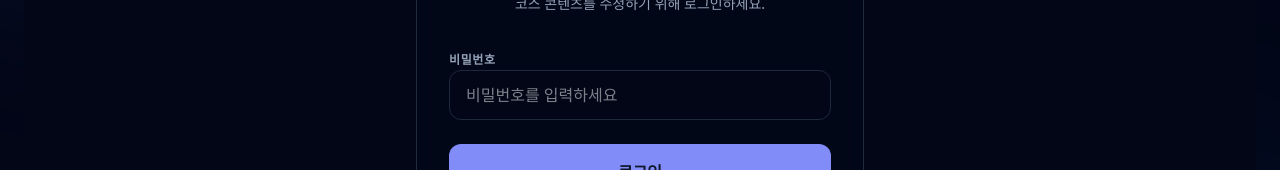
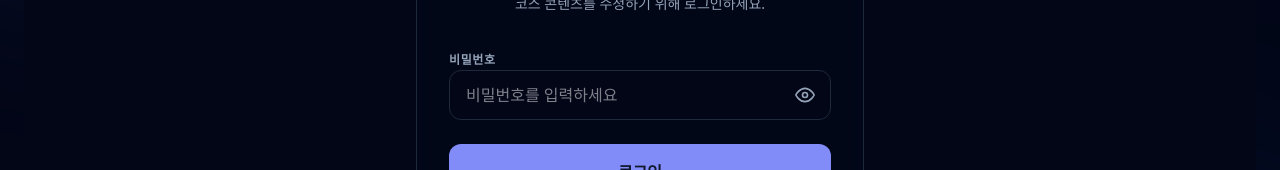
Before and after one commit to 84AK/ai-playgrounds, a Next.js app: page /admin in a window 1280 px wide. Shown: the part 343-513 px from the top of the page. Built offline with nearby package versions, Linux system fonts and the light colour scheme; no server answers.

Commit message:
feat(admin): add password visibility toggle

```diff
--- a/app/admin/page.tsx
+++ b/app/admin/page.tsx
@@ -5,6 +5,7 @@
 
 export default function AdminPage() {
     const [password, setPassword] = useState("");
+    const [showPassword, setShowPassword] = useState(false);
     const [error, setError] = useState("");
     const [loading, setLoading] = useState(false);
     const router = useRouter();
@@ -52,14 +53,34 @@
                         <label className="text-xs font-bold uppercase tracking-wider text-muted-foreground" htmlFor="password">
                             비밀번호
                         </label>
+                        <div className="relative">
                             <input
                                 id="password"
-                            type="password"
+                                type={showPassword ? "text" : "password"}
                                 value={password}
                                 onChange={(e) => setPassword(e.target.value)}
-                            className="w-full px-4 py-3 bg-background border border-border rounded-xl focus:border-primary focus:ring-1 focus:ring-primary outline-none transition-all"
+                                className="w-full px-4 py-3 bg-background border border-border rounded-xl focus:border-primary focus:ring-1 focus:ring-primary outline-none transition-all pr-12"
                                 placeholder="비밀번호를 입력하세요"
                             />
+                            <button
+                                type="button"
+                                onClick={() => setShowPassword(!showPassword)}
+                                className="absolute right-3 top-1/2 -translate-y-1/2 text-muted-foreground hover:text-foreground transition-colors p-1"
+                                aria-label={showPassword ? "비밀번호 숨기기" : "비밀번호 표시"}
+                            >
+                                {showPassword ? (
+                                    <svg xmlns="http://www.w3.org/2000/svg" width="20" height="20" viewBox="0 0 24 24" fill="none" stroke="currentColor" strokeWidth="2" strokeLinecap="round" strokeLinejoin="round">
+                                        <path d="M17.94 17.94A10.07 10.07 0 0 1 12 20c-7 0-11-8-11-8a18.45 18.45 0 0 1 5.06-5.94M9.9 4.24A9.12 9.12 0 0 1 12 4c7 0 11 8 11 8a18.5 18.5 0 0 1-2.16 3.19m-6.72-1.07a3 3 0 1 1-4.24-4.24"></path>
+                                        <line x1="1" y1="1" x2="23" y2="23"></line>
+                                    </svg>
+                                ) : (
+                                    <svg xmlns="http://www.w3.org/2000/svg" width="20" height="20" viewBox="0 0 24 24" fill="none" stroke="currentColor" strokeWidth="2" strokeLinecap="round" strokeLinejoin="round">
+                                        <path d="M1 12s4-8 11-8 11 8 11 8-4 8-11 8-11-8-11-8z"></path>
+                                        <circle cx="12" cy="12" r="3"></circle>
+                                    </svg>
+                                )}
+                            </button>
+                        </div>
                     </div>
 
                     {error && (
```
Lines whose indentation alone changed are shown as unchanged.
